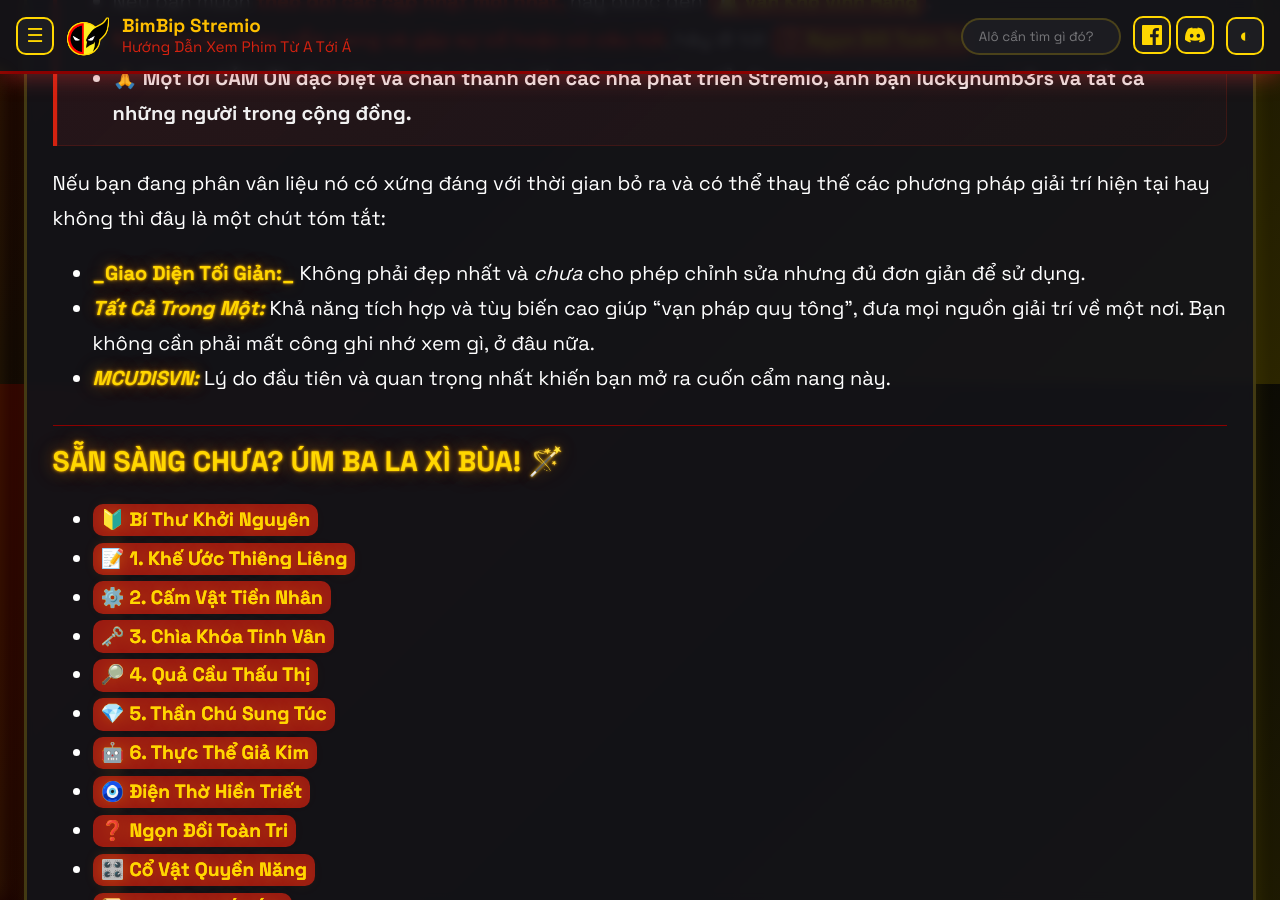
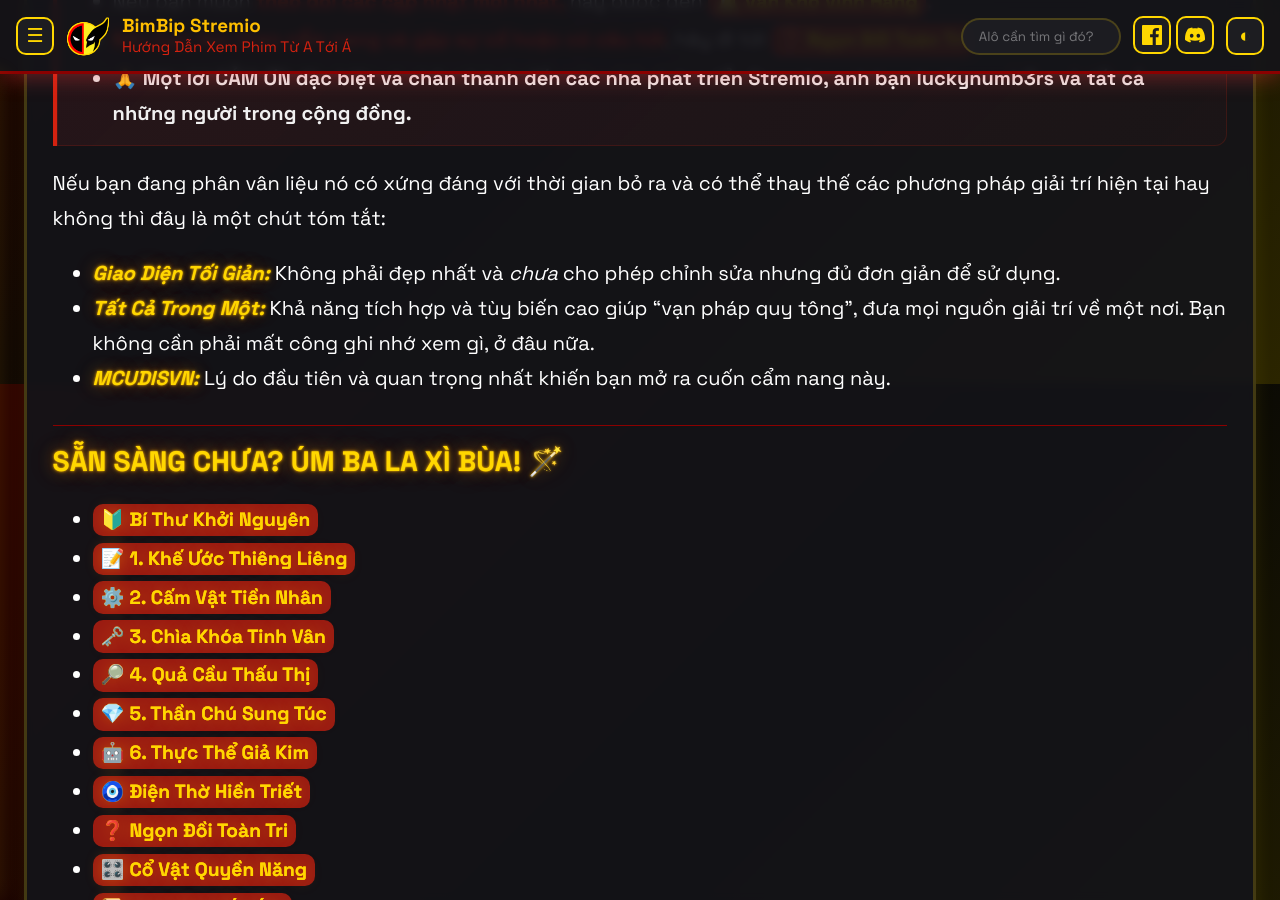
Before and after one commit to bimbipsubteam/bimbip-stremio, a Jekyll site: the page built from docs/index.md, in a window 1280 px wide and 900 px high, scrolled down 1416 px. Built offline with Jekyll 4.4.1, drawn with Linux system fonts in a browser that asks for light colours.

Commit message:
chore: auto-sync homepage outputs

```diff
--- a/docs/index.md
+++ b/docs/index.md
@@ -20,7 +20,7 @@ Nhằm giúp mọi người làm quen với Stremio thật nhanh và sử dụng
 
 Nếu bạn đang phân vân liệu nó có xứng đáng với thời gian bỏ ra và có thể thay thế các phương pháp giải trí hiện tại hay không thì đây là một chút tóm tắt:
 
-* **<mark>_Giao Diện Tối Giản:_</mark>** Không phải đẹp nhất và *chưa* cho phép chỉnh sửa nhưng đủ đơn giản để sử dụng.
+* ***<mark>Giao Diện Tối Giản:</mark>*** Không phải đẹp nhất và *chưa* cho phép chỉnh sửa nhưng đủ đơn giản để sử dụng.
 * <b><i><mark>Tất Cả Trong Một:</mark></i></b> Khả năng tích hợp và tùy biến cao giúp "vạn pháp quy tông", đưa mọi nguồn giải trí về một nơi. Bạn không cần phải mất công ghi nhớ xem gì, ở đâu nữa.
 * <b><i><mark>MCUDISVN:</mark></i></b> Lý do đầu tiên và quan trọng nhất khiến bạn mở ra cuốn cẩm nang này.
 
```
Also changed, not shown: README.md.
